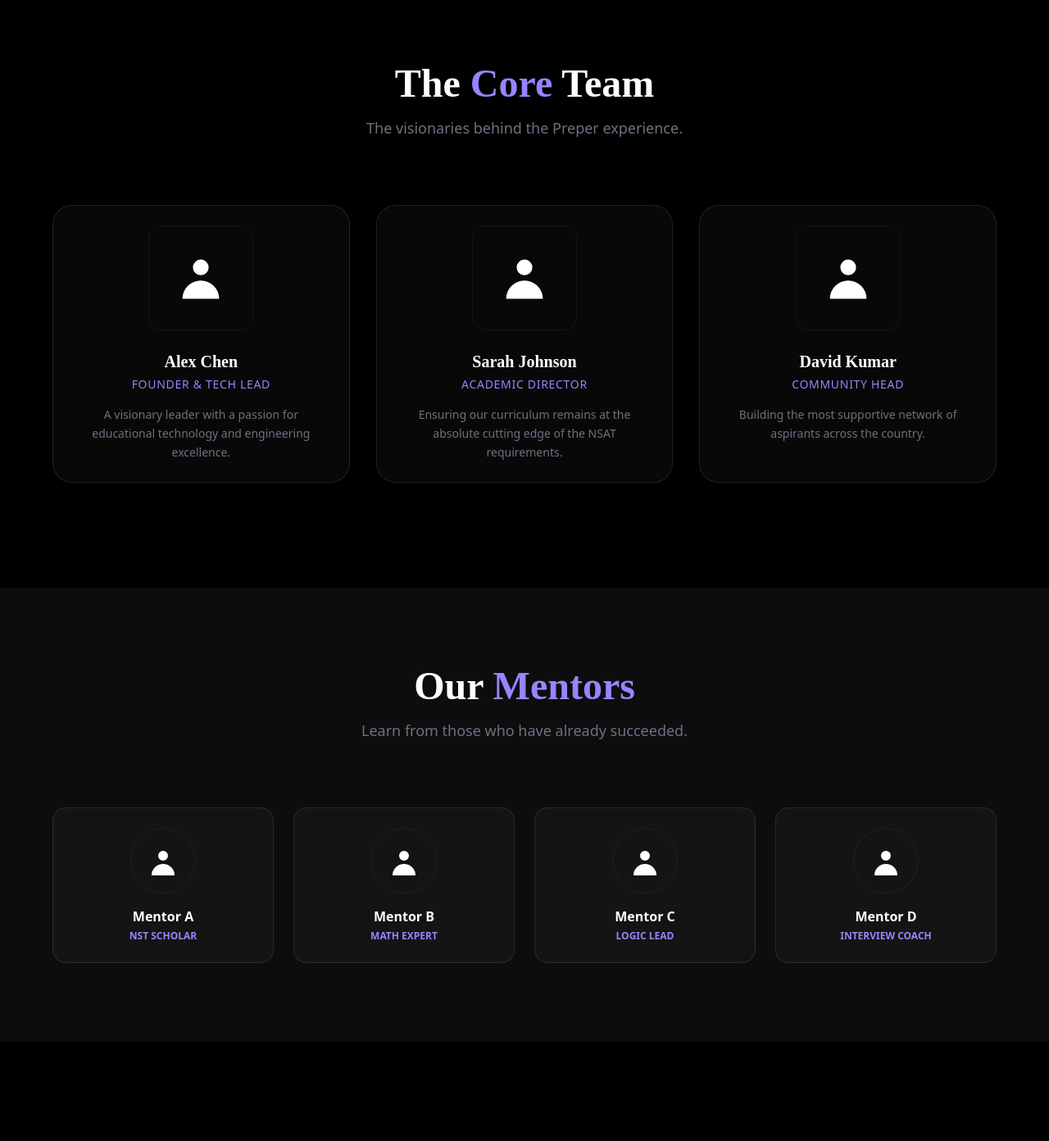
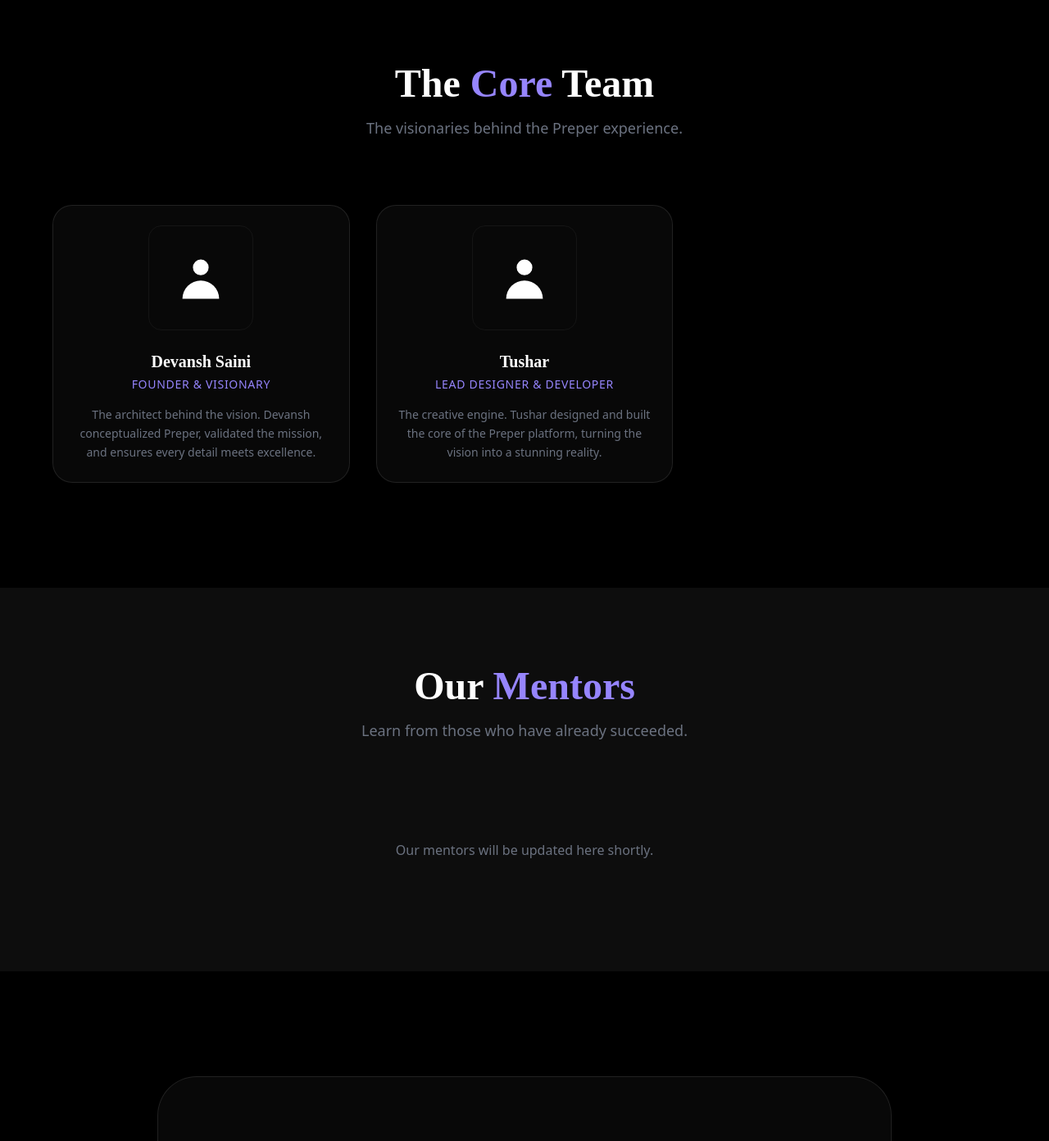
Before and after one commit to tushaar-05/Preper, a Flask app: page /about in a window 1280 px wide. Shown: the part 1178-2570 px from the top of the page at 82% size. Run offline with Flask 3, Linux system fonts and the light colour scheme; some libraries are stand-ins or nearby versions; some web fonts are replaced.

Commit message:
Added team and mentor details

```diff
--- a/app/routes/main.py
+++ b/app/routes/main.py
@@ -16,7 +16,9 @@ def index():
 @bp.route('/about')
 def about():
     """About Us page"""
-    return render_template('about.html')
+    from app.models import Mentor
+    mentors = Mentor.query.filter_by(is_active=True).all()
+    return render_template('about.html', mentors=mentors)
 
 @bp.route('/terms')
 def terms():
--- a/app/templates/about.html
+++ b/app/templates/about.html
@@ -157,7 +157,7 @@
                     </div>
 
                     <div class="team-grid">
-                        <!-- Placeholder Core Member 1 -->
+                        <!-- Devansh Saini -->
                         <div class="glass-card rounded-3xl p-6 text-center group">
                             <div
                                 class="w-32 h-32 mx-auto mb-6 rounded-2xl bg-gradient-to-br from-[var(--purple)]/20 to-transparent flex items-center justify-center overflow-hidden border border-white/5">
@@ -166,15 +166,16 @@
                                         clip-rule="evenodd" />
                                 </svg>
                             </div>
-                            <h3 class="text-xl font-bold mb-1 font-[BwGradual-Medium]">Alex Chen</h3>
+                            <h3 class="text-xl font-bold mb-1 font-[BwGradual-Medium]">Devansh Saini</h3>
                             <p class="text-[var(--purple)] text-sm mb-4 font-medium uppercase tracking-wider">Founder &
-                                Tech Lead</p>
+                                Visionary</p>
                             <p class="text-gray-500 text-sm leading-relaxed">
-                                A visionary leader with a passion for educational technology and engineering excellence.
+                                The architect behind the vision. Devansh conceptualized Preper, validated the mission,
+                                and ensures every detail meets excellence.
                             </p>
                         </div>
 
-                        <!-- Placeholder Core Member 2 -->
+                        <!-- Tushar -->
                         <div class="glass-card rounded-3xl p-6 text-center group">
                             <div
                                 class="w-32 h-32 mx-auto mb-6 rounded-2xl bg-gradient-to-br from-[var(--purple)]/20 to-transparent flex items-center justify-center overflow-hidden border border-white/5">
@@ -183,28 +184,12 @@
                                         clip-rule="evenodd" />
                                 </svg>
                             </div>
-                            <h3 class="text-xl font-bold mb-1 font-[BwGradual-Medium]">Sarah Johnson</h3>
-                            <p class="text-[var(--purple)] text-sm mb-4 font-medium uppercase tracking-wider">Academic
-                                Director</p>
+                            <h3 class="text-xl font-bold mb-1 font-[BwGradual-Medium]">Tushar</h3>
+                            <p class="text-[var(--purple)] text-sm mb-4 font-medium uppercase tracking-wider">Lead
+                                Designer & Developer</p>
                             <p class="text-gray-500 text-sm leading-relaxed">
-                                Ensuring our curriculum remains at the absolute cutting edge of the NSAT requirements.
-                            </p>
-                        </div>
-
-                        <!-- Placeholder Core Member 3 -->
-                        <div class="glass-card rounded-3xl p-6 text-center group">
-                            <div
-                                class="w-32 h-32 mx-auto mb-6 rounded-2xl bg-gradient-to-br from-[var(--purple)]/20 to-transparent flex items-center justify-center overflow-hidden border border-white/5">
-                                <svg class="w-16 h-16 text-[var(--purple)]/40" fill="currentColor" viewBox="0 0 20 20">
-                                    <path fill-rule="evenodd" d="M10 9a3 3 0 100-6 3 3 0 000 6zm-7 9a7 7 0 1114 0H3z"
-                                        clip-rule="evenodd" />
-                                </svg>
-                            </div>
-                            <h3 class="text-xl font-bold mb-1 font-[BwGradual-Medium]">David Kumar</h3>
-                            <p class="text-[var(--purple)] text-sm mb-4 font-medium uppercase tracking-wider">Community
-                                Head</p>
-                            <p class="text-gray-500 text-sm leading-relaxed">
-                                Building the most supportive network of aspirants across the country.
+                                The creative engine. Tushar designed and built the core of the Preper platform, turning
+                                the vision into a stunning reality.
                             </p>
                         </div>
                     </div>
@@ -221,7 +206,7 @@
                     </div>
 
                     <div class="grid grid-cols-2 md:grid-cols-4 gap-6">
-                        <!-- Mentor 1 -->
+                        {% for mentor in mentors %}
                         <div class="glass-card rounded-2xl p-6 text-center">
                             <div
                                 class="w-20 h-20 mx-auto mb-4 rounded-full bg-[var(--purple)]/10 flex items-center justify-center border border-white/5">
@@ -230,45 +215,15 @@
                                         clip-rule="evenodd" />
                                 </svg>
                             </div>
-                            <h4 class="font-bold text-white mb-1">Mentor A</h4>
-                            <p class="text-[var(--purple)] text-xs font-semibold uppercase">NST Scholar</p>
+                            <h4 class="font-bold text-white mb-1">{{ mentor.full_name }}</h4>
+                            <p class="text-[var(--purple)] text-xs font-semibold uppercase">{{ mentor.role }}</p>
                         </div>
-                        <!-- Mentor 2 -->
-                        <div class="glass-card rounded-2xl p-6 text-center">
-                            <div
-                                class="w-20 h-20 mx-auto mb-4 rounded-full bg-[var(--purple)]/10 flex items-center justify-center border border-white/5">
-                                <svg class="w-10 h-10 text-[var(--purple)]/30" fill="currentColor" viewBox="0 0 20 20">
-                                    <path fill-rule="evenodd" d="M10 10a3 3 0 100-6 3 3 0 000 6zm-7 9a7 7 0 1114 0H3z"
-                                        clip-rule="evenodd" />
-                                </svg>
-                            </div>
-                            <h4 class="font-bold text-white mb-1">Mentor B</h4>
-                            <p class="text-[var(--purple)] text-xs font-semibold uppercase">Math Expert</p>
+                        {% else %}
+                        <!-- No mentors found fallback -->
+                        <div class="col-span-full text-center text-gray-500 py-10">
+                            Our mentors will be updated here shortly.
                         </div>
-                        <!-- Mentor 3 -->
-                        <div class="glass-card rounded-2xl p-6 text-center">
-                            <div
-                                class="w-20 h-20 mx-auto mb-4 rounded-full bg-[var(--purple)]/10 flex items-center justify-center border border-white/5">
-                                <svg class="w-10 h-10 text-[var(--purple)]/30" fill="currentColor" viewBox="0 0 20 20">
-                                    <path fill-rule="evenodd" d="M10 10a3 3 0 100-6 3 3 0 000 6zm-7 9a7 7 0 1114 0H3z"
-                                        clip-rule="evenodd" />
-                                </svg>
-                            </div>
-                            <h4 class="font-bold text-white mb-1">Mentor C</h4>
-                            <p class="text-[var(--purple)] text-xs font-semibold uppercase">Logic Lead</p>
-                        </div>
-                        <!-- Mentor 4 -->
-                        <div class="glass-card rounded-2xl p-6 text-center">
-                            <div
-                                class="w-20 h-20 mx-auto mb-4 rounded-full bg-[var(--purple)]/10 flex items-center justify-center border border-white/5">
-                                <svg class="w-10 h-10 text-[var(--purple)]/30" fill="currentColor" viewBox="0 0 20 20">
-                                    <path fill-rule="evenodd" d="M10 10a3 3 0 100-6 3 3 0 000 6zm-7 9a7 7 0 1114 0H3z"
-                                        clip-rule="evenodd" />
-                                </svg>
-                            </div>
-                            <h4 class="font-bold text-white mb-1">Mentor D</h4>
-                            <p class="text-[var(--purple)] text-xs font-semibold uppercase">Interview Coach</p>
-                        </div>
+                        {% endfor %}
                     </div>
                 </div>
             </section>
```
